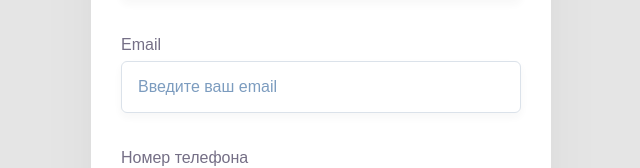
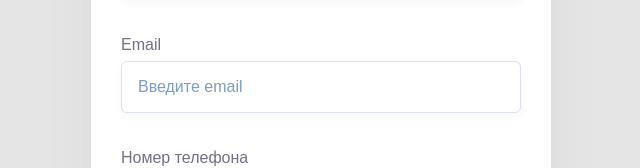
Before and after one commit to maker27/form-amigoweb, a React app: page /form-amigoweb/ in a window 1280 px wide. Shown: the part 259-427 px from the top of the page, without its empty margins (319-959 px from the left). Built offline with nearby package versions, Linux system fonts and the light colour scheme.

Commit message:
change placeholder of email textbox

```diff
--- a/src/pages/RegForm.tsx
+++ b/src/pages/RegForm.tsx
@@ -65,7 +65,7 @@ const RegForm: React.FC = () => {
                 value={email}
                 setValue={setEmail}
                 label="Email"
-                placeholder="Введите ваш email"
+                placeholder="Введите email"
                 error={emailError}
             />
             <TextField
```
